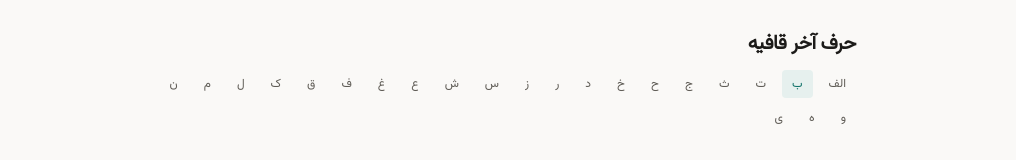
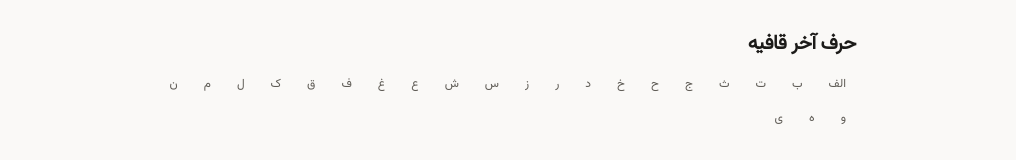
Before and after one commit to medio77/sse, a Next.js app: page /poems in a window 1280 px wide. Shown: the part 312-472 px from the top of the page, without its empty margins (136-1152 px from the left). Built offline with nearby package versions, Linux system fonts and the light colour scheme.

Commit message:
Remove clicked-state highlighting from rhyme index letter buttons

```diff
--- a/src/components/poem/rhyme-index.tsx
+++ b/src/components/poem/rhyme-index.tsx
@@ -3,7 +3,6 @@
 import Link from "next/link";
 import { cn } from "@/lib/utils";
 import { getAllPoems, poemPath, ghazalNumber } from "@/lib/poems";
-import { useEffect, useState } from "react";
 
 /** Full Persian alphabet, in dictionary order. */
 const ALPHA = "ابپتثجچحخدذرزژسشصضطظعغفقکگلمنوهی";
@@ -54,30 +53,6 @@ export function RhymeIndex() {
   const poems = getAllPoems();
   const groups = groupByRhymeLetter(poems);
   const letters = ALPHA.split("").filter((l) => groups[l]?.length);
-  const [active, setActive] = useState(letters[0]);
-
-  useEffect(() => {
-    const header = document.querySelector('header');
-    const margin = header?.offsetHeight || 0;
-    for (const h of document.querySelectorAll('.poem-group h3')) {
-      (h as HTMLElement).style.scrollMarginTop = `${margin}px`;
-    }
-    const sections = letters.map((l) => document.getElementById(l));
-    const observer = new IntersectionObserver(
-      (entries) => {
-        for (const entry of entries) {
-          if (entry.isIntersecting) {
-            setActive(entry.target.id);
-          }
-        }
-      },
-      { rootMargin: "-40% 0px -55% 0px", threshold: 0 }
-    );
-    for (const section of sections) {
-      if (section) observer.observe(section);
-    }
-    return () => observer.disconnect();
-  }, [letters]);
 
   return (
     <section id="rhyme-index" className="border-b border-rule py-12 sm:py-16">
@@ -89,14 +64,7 @@ export function RhymeIndex() {
             <a
               key={letter}
               href={`#${displayName}`}
-              aria-current={active === displayName ? "true" : undefined}
-              onClick={() => setActive(displayName)}
-              className={cn(
-                "rounded-sm px-2.5 py-1.5 text-xs transition-colors",
-                active === displayName
-                  ? "bg-accent-soft text-accent"
-                  : "text-ink-muted hover:bg-accent-soft/60 hover:text-accent"
-              )}
+              className="rounded-sm px-2.5 py-1.5 text-xs text-ink-muted hover:bg-accent-soft/60 hover:text-accent transition-colors"
             >
               {displayName}
             </a>
```
